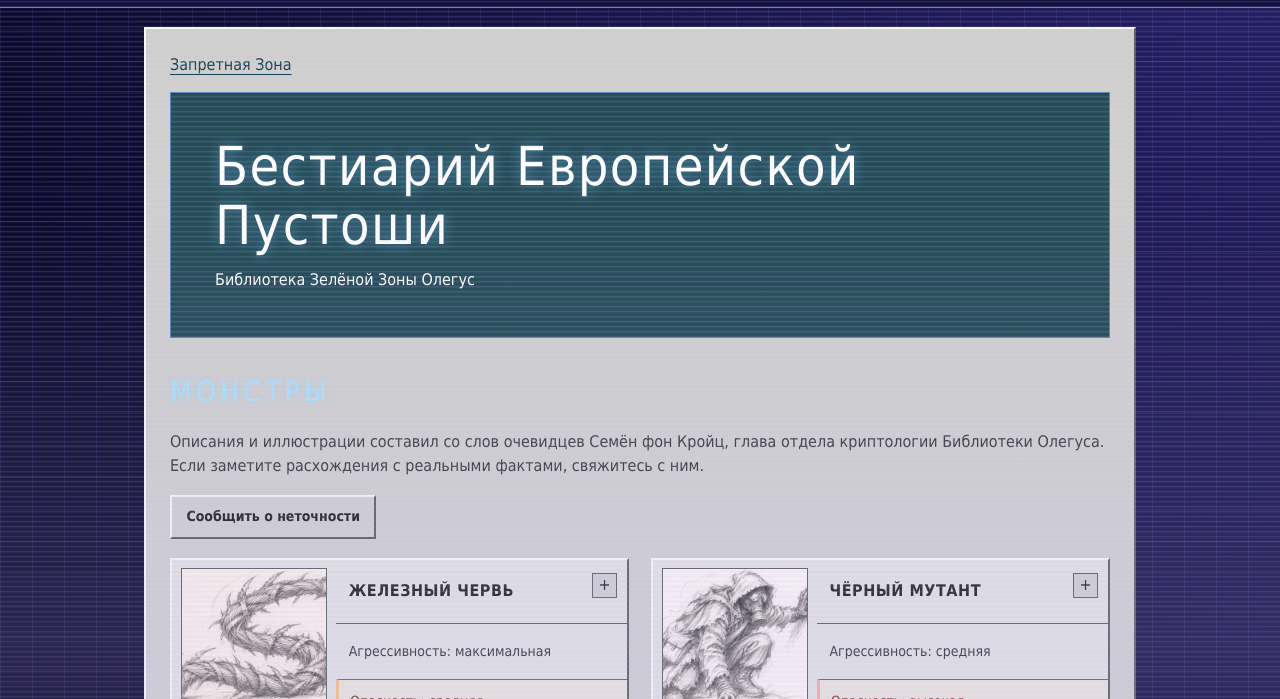
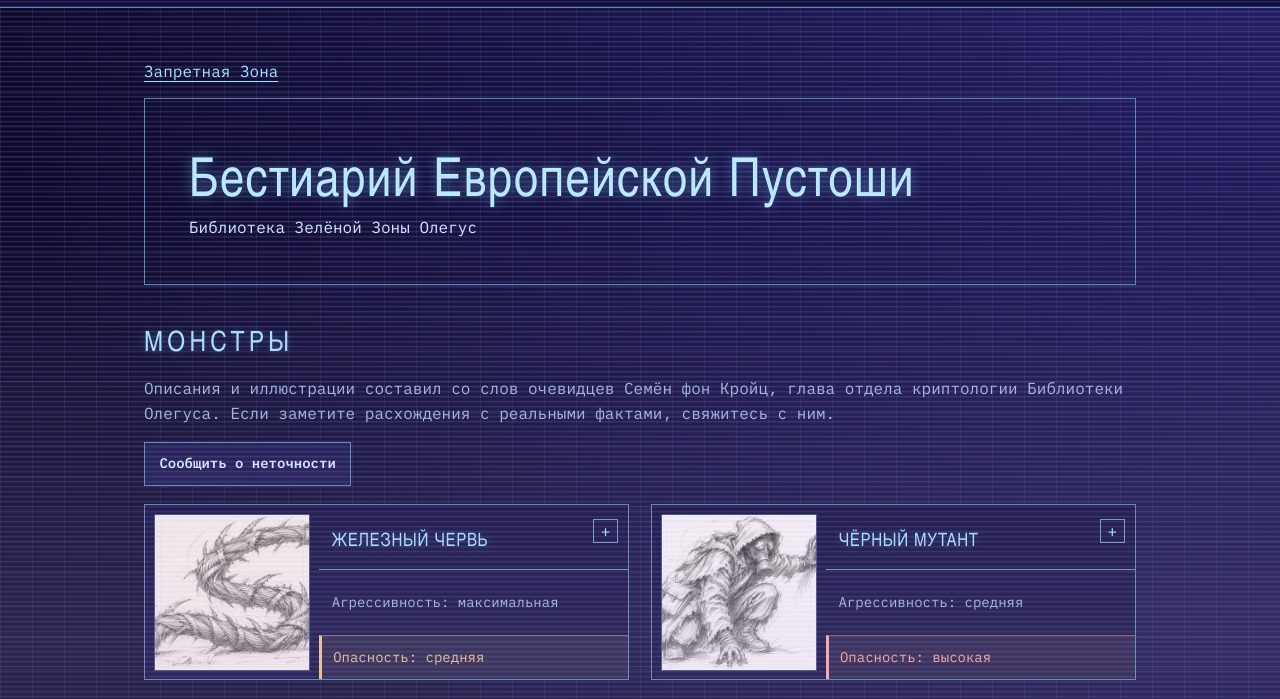
Before and after one commit to PrizrakMihhail/object6-player-portal, a website with bundled scripts: page src/bestiary.html in a window 1280 px wide. Shown: the part 99-798 px from the top of the page. Built offline with nearby package versions, Linux system fonts and the light colour scheme.

Commit message:
Limit retro styling to bestiary dossiers

```diff
--- a/src/bestiary.html
+++ b/src/bestiary.html
@@ -13,7 +13,7 @@
   <script type="module" src="object-bestiary.js"></script>
   <script type="module" src="bestiary-report.js"></script>
 </head>
-<body class="bestiary-page" data-signal-profile="olegus">
+<body data-signal-profile="olegus">
   <header class="portal-header">
     <a class="portal-brand" href="index.html">
       <span class="brand-mark" aria-hidden="true">06</span>
--- a/src/object-bestiary.css
+++ b/src/object-bestiary.css
@@ -327,89 +327,37 @@
   .beast-description { font-size: 1rem; }
 }
 
-.bestiary-page {
+.beast-dossier {
   --archive-surface: #d0d1cd;
   --archive-light: #f8f9f4;
   --archive-shadow: #575f5e;
   --archive-ink: #171d1c;
   --archive-caption: #244c56;
-  background: #096b6a;
+  --dossier-chrome: var(--archive-surface);
+  --dossier-highlight: var(--archive-light);
+  --dossier-shadow: var(--archive-shadow);
+  border-color: var(--archive-light) var(--archive-shadow) var(--archive-shadow) var(--archive-light);
+  border-radius: 0;
 }
-.bestiary-page .guide-page {
-  margin-block: 1.2rem;
-  padding: clamp(.75rem, 3vw, 1.5rem);
-  border: 2px solid;
-  border-color: var(--archive-light) var(--archive-shadow) var(--archive-shadow) var(--archive-light);
+.beast-dossier .beast-dossier-header { background: var(--archive-caption); border-color: var(--archive-shadow); }
+.beast-dossier .beast-dossier-source { color: #eef5f3; }
+.beast-dossier .beast-dossier-header h2 { text-shadow: none; }
+.beast-dossier :is(.beast-gallery-toolbar, .beast-description h3) {
   background: var(--archive-surface);
+  border-color: var(--archive-shadow);
   color: var(--archive-ink);
-  font-family: Tahoma, Verdana, system-ui, sans-serif;
 }
-.bestiary-page .guide-back { color: #174354; }
-.bestiary-page .guide-hero {
-  padding: .6rem .8rem;
-  border-radius: 0;
-  background: var(--archive-caption);
-  color: white;
-}
-.bestiary-page .guide-hero :is(h1, .lead) { color: white; font-family: inherit; }
-.bestiary-page .bestiary-credit { color: #313938; }
-.bestiary-page .section-head h2 { color: var(--archive-ink); font-family: inherit; }
-.bestiary-page :is(.beast-card, .bestiary-report) {
+.beast-dossier .beast-record { background: #fbfcf9; color: var(--archive-ink); }
+.beast-dossier .beast-facts, .beast-dossier .beast-facts dt { background: #ebeeea; color: var(--archive-ink); }
+.beast-dossier .portal-button {
   border: 2px solid;
   border-color: var(--archive-light) var(--archive-shadow) var(--archive-shadow) var(--archive-light);
   border-radius: 0;
   background: var(--archive-surface);
   color: var(--archive-ink);
 }
-.bestiary-page .beast-card summary { background: #e3e4df; }
-.bestiary-page .beast-card summary:is(:hover, :focus-visible),
-.bestiary-page .beast-card[open] summary { background: #f1f2ed; }
-.bestiary-page .beast-name {
-  border-color: var(--archive-shadow);
-  color: var(--archive-ink);
-  font: 700 1rem/1.25 Tahoma, Verdana, system-ui, sans-serif;
-  text-shadow: none;
-}
-.bestiary-page .beast-card summary::after {
-  border-color: var(--archive-shadow);
-  color: var(--archive-ink);
-  background: var(--archive-surface);
-}
-.bestiary-page .beast-thumbnail { border-color: var(--archive-shadow); }
-.bestiary-page .beast-thumbnail::after { content: none; }
-.bestiary-page .beast-aggression { color: #283231; }
-.bestiary-page .beast-danger { color: #543b25; background: #ebe6db; }
-.bestiary-page .beast-card[data-danger="low"] .beast-danger { color: #194a44; }
-.bestiary-page .beast-card:is([data-danger="high"], [data-danger="extreme"]) .beast-danger { color: #732b28; }
-.bestiary-page .beast-preview { border-color: var(--archive-shadow); }
-.bestiary-page .beast-preview strong { color: var(--archive-ink); }
-.bestiary-page .beast-dossier {
-  --dossier-chrome: var(--archive-surface);
-  --dossier-highlight: var(--archive-light);
-  --dossier-shadow: var(--archive-shadow);
-  border-color: var(--archive-light) var(--archive-shadow) var(--archive-shadow) var(--archive-light);
-  border-radius: 0;
-}
-.bestiary-page .beast-dossier-header { background: var(--archive-caption); border-color: var(--archive-shadow); }
-.bestiary-page .beast-dossier-source { color: #eef5f3; }
-.bestiary-page .beast-dossier-header h2 { text-shadow: none; }
-.bestiary-page :is(.beast-gallery-toolbar, .beast-description h3, .bestiary-report > header) {
-  background: var(--archive-surface);
-  border-color: var(--archive-shadow);
-  color: var(--archive-ink);
-}
-.bestiary-page :is(.beast-record, .bestiary-report input, .bestiary-report textarea) { background: #fbfcf9; color: var(--archive-ink); }
-.bestiary-page .beast-facts, .bestiary-page .beast-facts dt { background: #ebeeea; color: var(--archive-ink); }
-.bestiary-page :is(.guide-page, .beast-dossier, .bestiary-report) .portal-button {
-  border: 2px solid;
-  border-color: var(--archive-light) var(--archive-shadow) var(--archive-shadow) var(--archive-light);
-  border-radius: 0;
-  background: var(--archive-surface);
-  color: var(--archive-ink);
-}
-.bestiary-page :is(.guide-page, .beast-dossier, .bestiary-report) .portal-button:hover { background: #e7e9e2; }
-.bestiary-page :is(.guide-page, .beast-dossier, .bestiary-report) .portal-button:active {
+.beast-dossier .portal-button:hover { background: #e7e9e2; }
+.beast-dossier .portal-button:active {
   border-color: var(--archive-shadow) var(--archive-light) var(--archive-light) var(--archive-shadow);
 }
-.bestiary-page :is(.guide-page, .beast-dossier, .bestiary-report) :focus-visible { outline-color: #17617a; }
-.bestiary-page .bestiary-report-status[data-error] { color: #8c241e; }
+.beast-dossier :focus-visible { outline-color: #17617a; }
```
